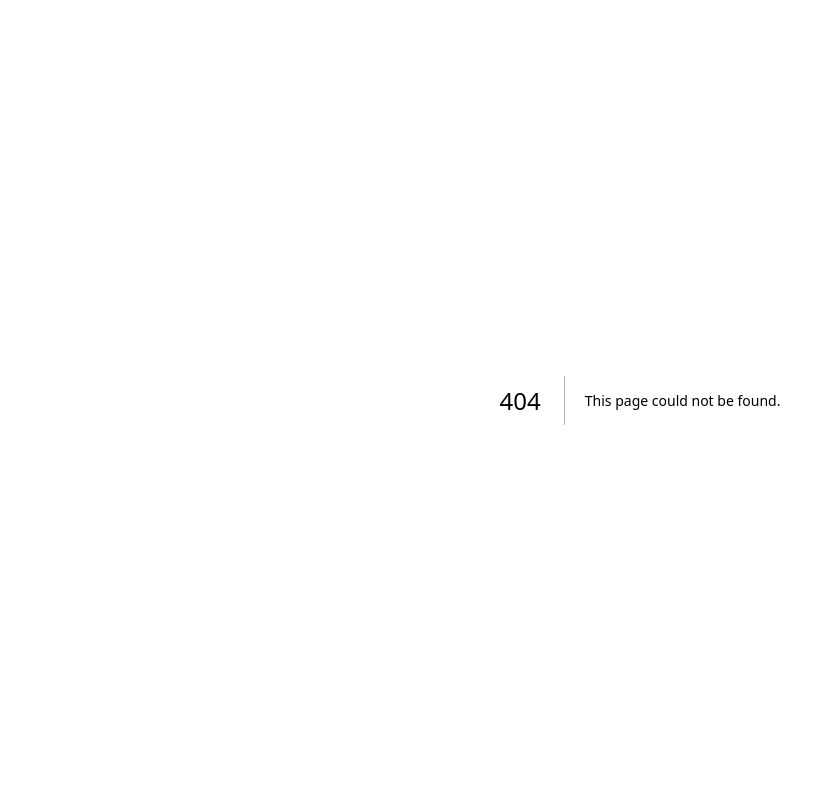
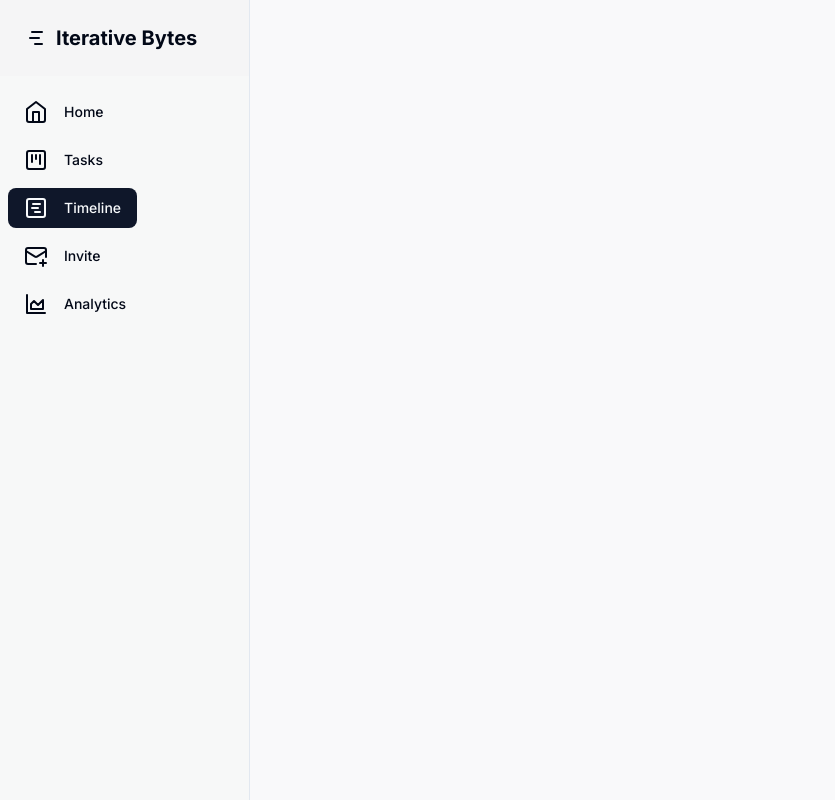
Before and after one commit to SujalChoudhari/SPIT24, a Next.js app: page /gantt in a window 1280 px wide. Before the commit this address had no page. Shown: the whole page, without its empty margins (0-835 px from the left). Built offline with nearby package versions, Linux system fonts and the light colour scheme.

Commit message:
Adds Dashboard UI

```diff
--- a/package.json
+++ b/package.json
@@ -9,6 +9,7 @@
     "lint": "next lint"
   },
   "dependencies": {
+    "@radix-ui/react-slot": "^1.0.2",
     "class-variance-authority": "^0.7.0",
     "clsx": "^2.1.0",
     "lucide-react": "^0.323.0",
--- /dev/null
+++ b/src/app/(dashboard)/analytics/page.tsx
@@ -0,0 +1,3 @@
+export default function() {
+    return <></>
+}
--- /dev/null
+++ b/src/app/(dashboard)/gantt/page.tsx
@@ -0,0 +1,3 @@
+export default function() {
+    return <></>
+}
--- /dev/null
+++ b/src/app/(dashboard)/home/page.tsx
@@ -0,0 +1,3 @@
+export default function() {
+    return <></>
+}
--- /dev/null
+++ b/src/app/(dashboard)/invite/page.tsx
@@ -0,0 +1,3 @@
+export default function() {
+    return <></>
+}
--- /dev/null
+++ b/src/app/(dashboard)/layout.tsx
@@ -0,0 +1,72 @@
+"use client";
+import React, { ReactNode } from "react";
+import Link from "next/link";
+import { Button } from "@/components/ui/button";
+import { Input } from "@/components/ui/input";
+import { CardTitle, CardHeader, CardContent, Card } from "@/components/ui/card";
+import { GanttChart, ChevronsLeftIcon, HomeIcon, ShoppingBagIcon, UsersIcon, BarChart2Icon, SettingsIcon, GanttChartSquare, Kanban, KanbanSquare, MailIcon, MailMinus, MailPlus, LucideAreaChart } from "lucide-react";
+import { usePathname } from "next/navigation";
+
+
+interface SidebarLinkProps {
+    icon: React.ReactElement;
+    title: string;
+    href: string;
+}
+
+const SidebarLink: React.FC<SidebarLinkProps> = ({ icon, title, href }) => {
+    const path = usePathname();
+    return <Link href={href}>
+        <Button className="flex items-center gap-4 rounded-lg px-4 py-2 my-2 text-sm font-medium" variant={path.includes(href) ? "default" : "ghost"}>
+            {icon}
+            {title}
+        </Button    >
+    </Link>
+};
+
+interface SidebarProps {
+    links: SidebarLinkProps[];
+}
+
+const Sidebar: React.FC<SidebarProps> = ({ links }) => (
+    <div className="flex flex-col h-full border-r bg-gray-100/40 md:grid md:grid-rows-[auto_1fr] md:bg-gray-100/50 lg:bg-gray-100/40">
+        <div className="flex items-center justify-between p-4 bg-gray-100/50 md:flex-col md:items-start md:gap-4 md:p-6">
+            <Link href="#">
+                <p className="flex items-center gap-2 text-xl font-bold">
+                    <GanttChart className="w-6 h-6" />
+                    <span>Iterative Bytes</span>
+                </p>
+            </Link>
+        </div>
+        <nav className="flex-1 overflow-auto p-4 space-y-4 md:p-2 md:space-y-2 lg:space-y-4">
+            {links.map((link, index) => (
+                <SidebarLink key={index} {...link} />
+            ))}
+        </nav>
+    </div>
+);
+
+interface LayoutProps {
+    children: ReactNode;
+}
+
+const Layout: React.FC<LayoutProps> = ({ children }) => (
+    <div className="grid min-h-screen w-full bg-gray-100/50 items-start md:grid-cols-[250px_1fr] lg:items-center xl:items-center">
+        <Sidebar
+            links={[
+                { icon: <HomeIcon />, title: "Home", href: "/home" },
+                { icon: <KanbanSquare />, title: "Tasks", href: "/tasks" },
+                { icon: <GanttChartSquare />, title: "Timeline", href: "/gantt" },
+                { icon: <MailPlus />, title: "Invite", href: "/invite" },
+                { icon: <LucideAreaChart />, title: "Analytics", href: "/analytics" },
+            ]}
+        />
+        <div className="flex flex-col w-full min-h-screen">
+            <main className="flex-1 p-4 md:p-6 lg:p-8 xl:p-10">
+                <div className="grid gap-6 sm:grid-cols-2">{children}</div>
+            </main>
+        </div>
+    </div>
+);
+
+export default Layout;
--- /dev/null
+++ b/src/app/(dashboard)/tasks/page.tsx
@@ -0,0 +1,4 @@
+
+export default function() {
+    return <></>
+}
--- /dev/null
+++ b/src/components/ui/button.tsx
@@ -0,0 +1,56 @@
+import * as React from "react"
+import { Slot } from "@radix-ui/react-slot"
+import { cva, type VariantProps } from "class-variance-authority"
+
+import { cn } from "@/lib/utils"
+
+const buttonVariants = cva(
+  "inline-flex items-center justify-center whitespace-nowrap rounded-md text-sm font-medium ring-offset-background transition-colors focus-visible:outline-none focus-visible:ring-2 focus-visible:ring-ring focus-visible:ring-offset-2 disabled:pointer-events-none disabled:opacity-50",
+  {
+    variants: {
+      variant: {
+        default: "bg-primary text-primary-foreground hover:bg-primary/90",
+        destructive:
+          "bg-destructive text-destructive-foreground hover:bg-destructive/90",
+        outline:
+          "border border-input bg-background hover:bg-accent hover:text-accent-foreground",
+        secondary:
+          "bg-secondary text-secondary-foreground hover:bg-secondary/80",
+        ghost: "hover:bg-accent hover:text-accent-foreground",
+        link: "text-primary underline-offset-4 hover:underline",
+      },
+      size: {
+        default: "h-10 px-4 py-2",
+        sm: "h-9 rounded-md px-3",
+        lg: "h-11 rounded-md px-8",
+        icon: "h-10 w-10",
+      },
+    },
+    defaultVariants: {
+      variant: "default",
+      size: "default",
+    },
+  }
+)
+
+export interface ButtonProps
+  extends React.ButtonHTMLAttributes<HTMLButtonElement>,
+    VariantProps<typeof buttonVariants> {
+  asChild?: boolean
+}
+
+const Button = React.forwardRef<HTMLButtonElement, ButtonProps>(
+  ({ className, variant, size, asChild = false, ...props }, ref) => {
+    const Comp = asChild ? Slot : "button"
+    return (
+      <Comp
+        className={cn(buttonVariants({ variant, size, className }))}
+        ref={ref}
+        {...props}
+      />
+    )
+  }
+)
+Button.displayName = "Button"
+
+export { Button, buttonVariants }
--- /dev/null
+++ b/src/components/ui/card.tsx
@@ -0,0 +1,79 @@
+import * as React from "react"
+
+import { cn } from "@/lib/utils"
+
+const Card = React.forwardRef<
+  HTMLDivElement,
+  React.HTMLAttributes<HTMLDivElement>
+>(({ className, ...props }, ref) => (
+  <div
+    ref={ref}
+    className={cn(
+      "rounded-lg border bg-card text-card-foreground shadow-sm",
+      className
+    )}
+    {...props}
+  />
+))
+Card.displayName = "Card"
+
+const CardHeader = React.forwardRef<
+  HTMLDivElement,
+  React.HTMLAttributes<HTMLDivElement>
+>(({ className, ...props }, ref) => (
+  <div
+    ref={ref}
+    className={cn("flex flex-col space-y-1.5 p-6", className)}
+    {...props}
+  />
+))
+CardHeader.displayName = "CardHeader"
+
+const CardTitle = React.forwardRef<
+  HTMLParagraphElement,
+  React.HTMLAttributes<HTMLHeadingElement>
+>(({ className, ...props }, ref) => (
+  <h3
+    ref={ref}
+    className={cn(
+      "text-2xl font-semibold leading-none tracking-tight",
+      className
+    )}
+    {...props}
+  />
+))
+CardTitle.displayName = "CardTitle"
+
+const CardDescription = React.forwardRef<
+  HTMLParagraphElement,
+  React.HTMLAttributes<HTMLParagraphElement>
+>(({ className, ...props }, ref) => (
+  <p
+    ref={ref}
+    className={cn("text-sm text-muted-foreground", className)}
+    {...props}
+  />
+))
+CardDescription.displayName = "CardDescription"
+
+const CardContent = React.forwardRef<
+  HTMLDivElement,
+  React.HTMLAttributes<HTMLDivElement>
+>(({ className, ...props }, ref) => (
+  <div ref={ref} className={cn("p-6 pt-0", className)} {...props} />
+))
+CardContent.displayName = "CardContent"
+
+const CardFooter = React.forwardRef<
+  HTMLDivElement,
+  React.HTMLAttributes<HTMLDivElement>
+>(({ className, ...props }, ref) => (
+  <div
+    ref={ref}
+    className={cn("flex items-center p-6 pt-0", className)}
+    {...props}
+  />
+))
+CardFooter.displayName = "CardFooter"
+
+export { Card, CardHeader, CardFooter, CardTitle, CardDescription, CardContent }
--- /dev/null
+++ b/src/components/ui/input.tsx
@@ -0,0 +1,25 @@
+import * as React from "react"
+
+import { cn } from "@/lib/utils"
+
+export interface InputProps
+  extends React.InputHTMLAttributes<HTMLInputElement> {}
+
+const Input = React.forwardRef<HTMLInputElement, InputProps>(
+  ({ className, type, ...props }, ref) => {
+    return (
+      <input
+        type={type}
+        className={cn(
+          "flex h-10 w-full rounded-md border border-input bg-background px-3 py-2 text-sm ring-offset-background file:border-0 file:bg-transparent file:text-sm file:font-medium placeholder:text-muted-foreground focus-visible:outline-none focus-visible:ring-2 focus-visible:ring-ring focus-visible:ring-offset-2 disabled:cursor-not-allowed disabled:opacity-50",
+          className
+        )}
+        ref={ref}
+        {...props}
+      />
+    )
+  }
+)
+Input.displayName = "Input"
+
+export { Input }
```
Also changed, not shown: 1 other file (tests, documents, lock files or other folders).
